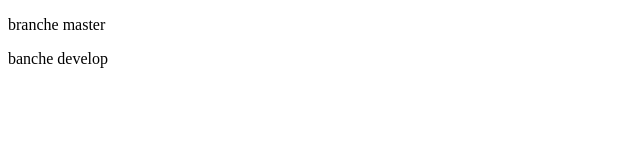
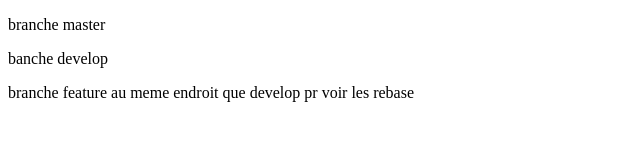
Before and after one commit to LauraCS2/TestGit4, a plain HTML site: page index.html in a window 1280 px wide. Shown: the whole page, without its empty margins (0-640 px from the left). Drawn offline with Linux system fonts and the light colour scheme.

Commit message:
modif index pr feature

```diff
--- a/index.html
+++ b/index.html
@@ -11,6 +11,7 @@
 <body>
     <p>branche master</p>
     <p>banche develop</p>
+    <p>branche feature au meme endroit que develop pr voir les rebase</p>
 </body>
 
 </html>
```
